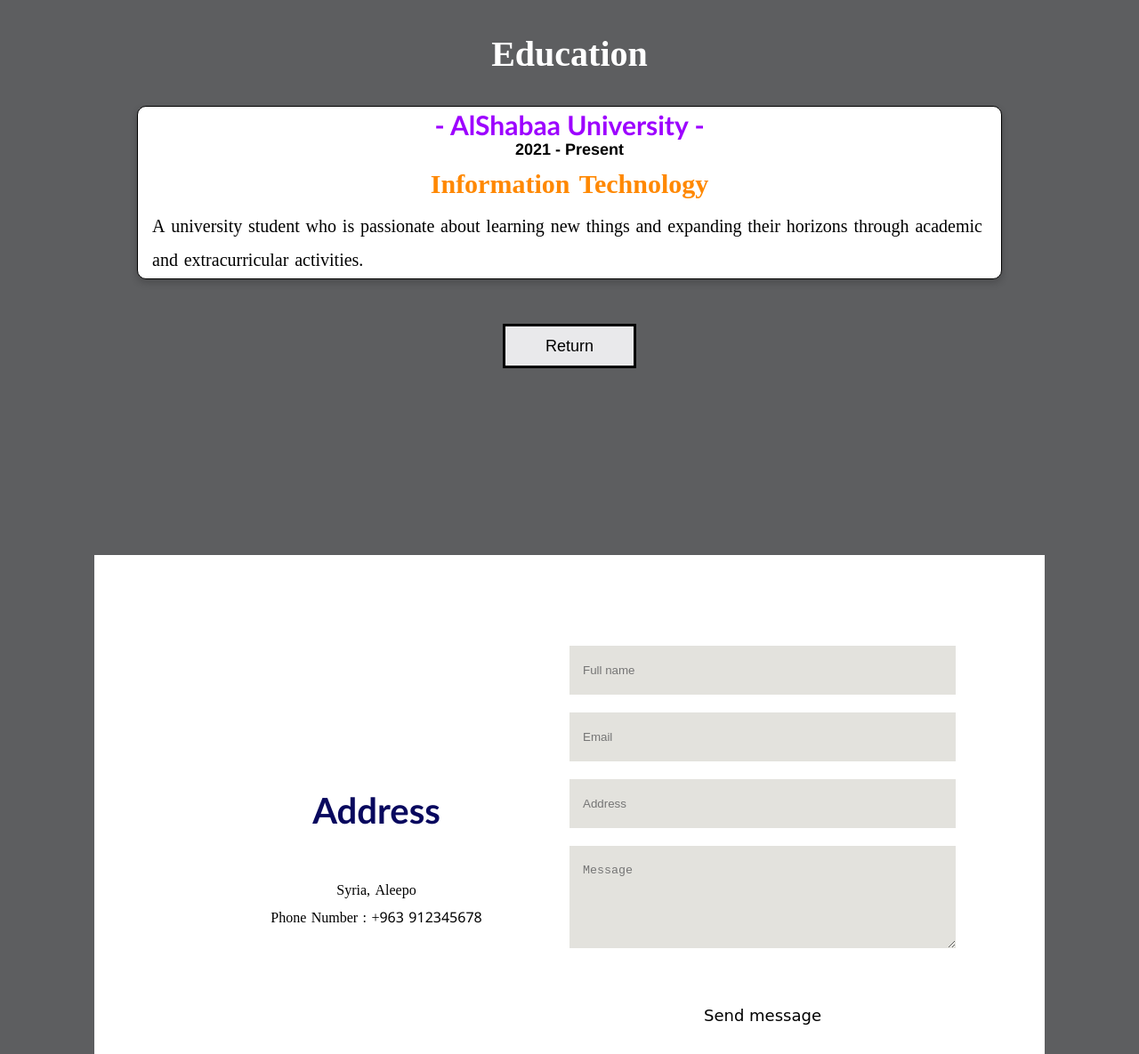
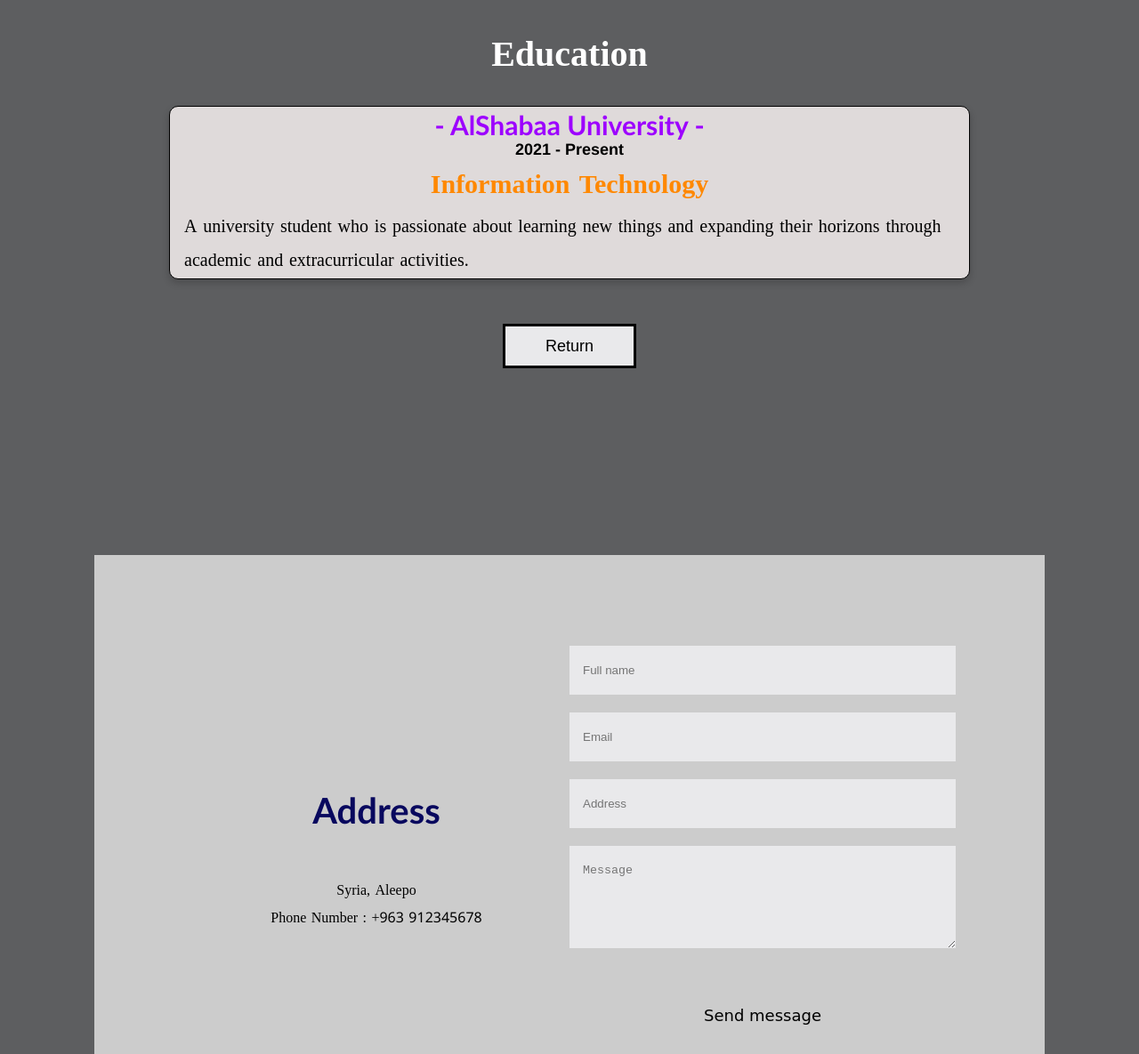
Before and after one commit to korange0/project, a plain HTML site: page index.html in a window 1280 px wide. Shown: the part 1270-2455 px from the top of the page at 89% size. Drawn offline with Linux system fonts and the light colour scheme.

Commit message:
style.css

```diff
--- a/css/style.css
+++ b/css/style.css
@@ -78,9 +78,11 @@
   }
   a {
     text-decoration: none;
+    color: #ffffff;
+  }
+  .container a{
     color: #000000;
-}
-
+  }
   ul {
     list-style: none;
 
@@ -89,6 +91,7 @@
   /* Header Start */
 header  {
   height: 100vh;
+  background-color: #eb8231;
 }
 
  .navbar {
@@ -106,7 +109,7 @@ header  {
   font-size: 26px;
   text-align: left;
   font-style: italic;
-  color: #55ACEE;
+  color: #000000;
   font-weight: bolder ;
 }
  .navbar nav{
@@ -164,7 +167,7 @@ height: 300px;
   box-shadow: 0 4px 8px 0 rgba(0,0,0,0.2);
   transition: 0.3s;
   border-radius: 10px; /* 5px rounded corners */
-  background-color: #ffffff;
+  background-color: #dfdada;
 }
 
 .card {
@@ -192,9 +195,10 @@ height: 300px;
 }
 
 
-/* .primary-text {
-  color: #000000;
-} */
+#education .card{
+  max-width: 900px ;
+}
+
 #education {
   background: rgb(93, 94, 96);
   padding: 5rem 2rem;
@@ -209,13 +213,11 @@ height: 300px;
 .card h3 {
   color: #9d00ff;
   font-size: 30px;
-  /* margin-bottom: 20px; */
 }
 
 .card h4 {
   color: #ff8800;
   font-size: 30px;
-  /* margin-bottom: 20px; */
 }
 .card h5 {
   font-size: large;
@@ -285,7 +287,7 @@ height: 300px;
 
  /* contact section */
 #contact {
-  background: #ffffff;
+  background: #cccccc;
   padding: 5rem ;
 }
 #contact .container {
@@ -343,7 +345,7 @@ textarea {
   padding: 20px 15px;
   margin: 20px 0;
   border: none;
-  background-color: #e3e2dd;
+  background-color: #e9e9eb;
 }
 #footer {
   background-color: #072258;
@@ -355,9 +357,6 @@ textarea {
 
 
 body {
-    /* font-family: 'Lato', sans-serif; */
-    /* color: #FFF;
-    background: #322f30; */
     -webkit-font-smoothing: antialiased;
 }
 
```
